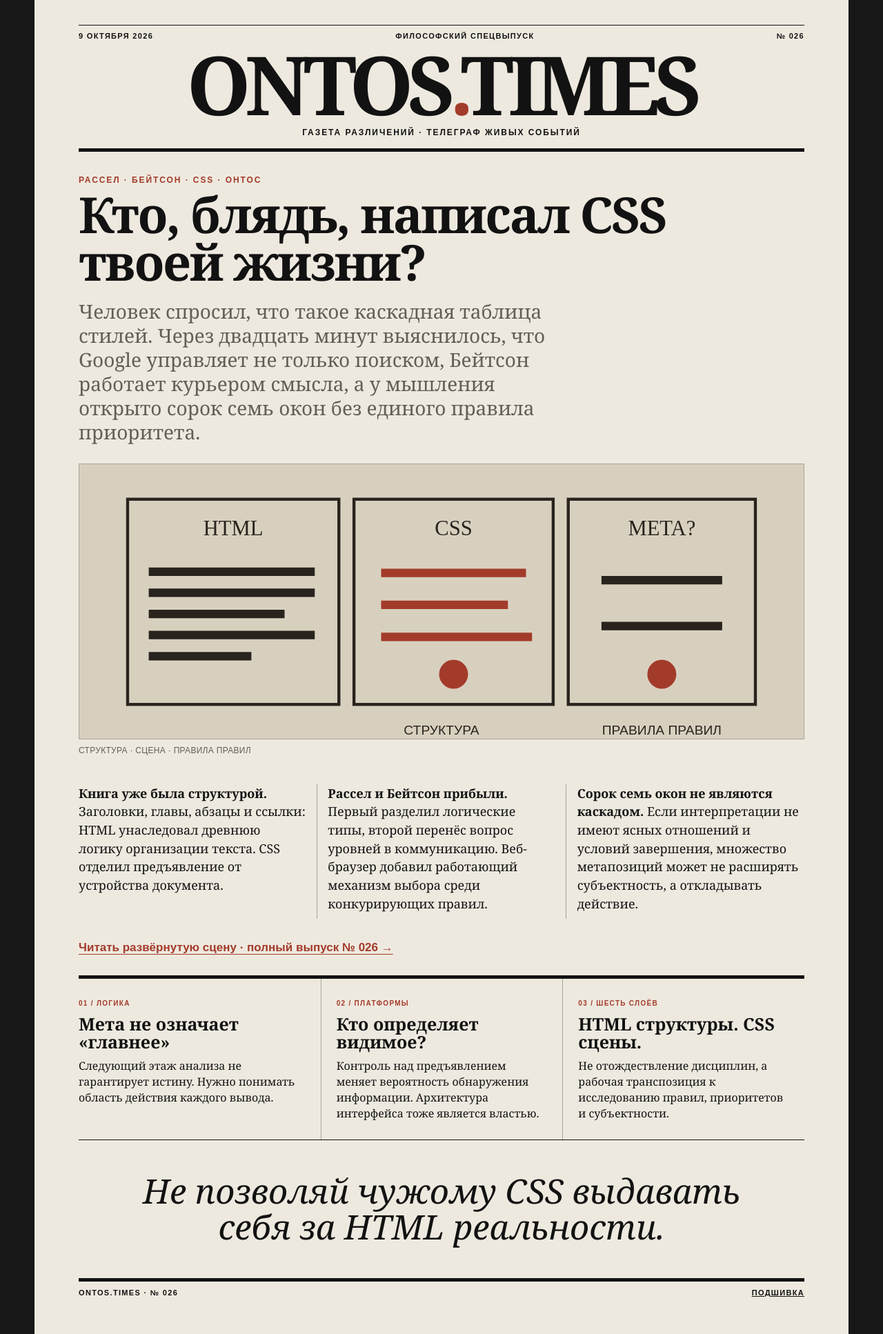
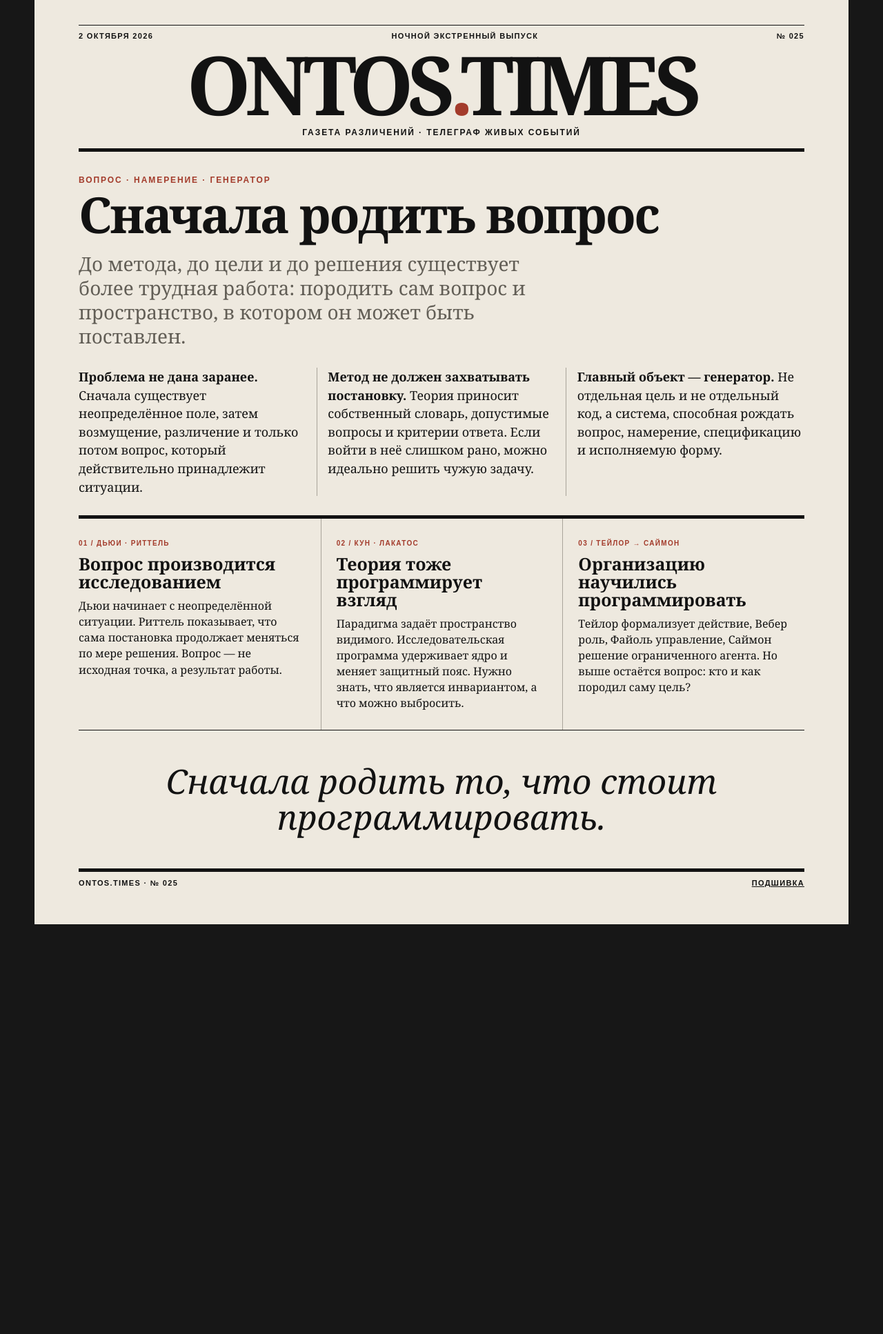
Before and after one commit to OntosLive/Ontos.Times, a Jekyll site: the page index.html, which Jekyll copies as it is, in a window 1280 px wide. Shown: the whole page at 69% size. Built offline with Jekyll 4.4.1, drawn with Linux system fonts in a browser that asks for light colours; after the commit the page ends 1340 px from its top, so only the background shows below that.

Commit message:
Restore original newspaper canon and presentation, retain article 026 in archive

```diff
--- a/index.html
+++ b/index.html
@@ -1,12 +1,66 @@
 <!doctype html>
-<html lang="ru"><head><meta charset="utf-8"><meta name="viewport" content="width=device-width,initial-scale=1">
-<meta name="description" content="ONTOS.TIMES №026. Кто, блядь, написал CSS твоей жизни? Рассел, Бейтсон, каскад и архитектура внимания.">
-<title>ONTOS.TIMES — Кто написал CSS твоей жизни?</title><link rel="stylesheet" href="styles.css"></head>
-<body><header class="masthead"><div class="rule"></div><div class="meta"><span>9 ОКТЯБРЯ 2026</span><span>ФИЛОСОФСКИЙ СПЕЦВЫПУСК</span><span>№ 026</span></div><h1>ONTOS<span>.</span>TIMES</h1><p class="tagline">Газета различений · Телеграф живых событий</p><div class="rule heavy"></div></header>
-<main><article class="lead"><p class="kicker">РАССЕЛ · БЕЙТСОН · CSS · ОНТОС</p><h2>Кто, блядь, написал CSS твоей жизни?</h2><p class="deck">Человек спросил, что такое каскадная таблица стилей. Через двадцать минут выяснилось, что Google управляет не только поиском, Бейтсон работает курьером смысла, а у мышления открыто сорок семь окон без единого правила приоритета.</p>
-<figure class="front-figure"><img src="assets/css-scene.svg" alt="Графическая иллюстрация HTML, CSS и метауровней" width="1200" height="520"><figcaption>СТРУКТУРА · СЦЕНА · ПРАВИЛА ПРАВИЛ</figcaption></figure>
-<div class="columns"><p><strong>Книга уже была структурой.</strong> Заголовки, главы, абзацы и ссылки: HTML унаследовал древнюю логику организации текста. CSS отделил предъявление от устройства документа.</p><p><strong>Рассел и Бейтсон прибыли.</strong> Первый разделил логические типы, второй перенёс вопрос уровней в коммуникацию. Веб-браузер добавил работающий механизм выбора среди конкурирующих правил.</p><p><strong>Сорок семь окон не являются каскадом.</strong> Если интерпретации не имеют ясных отношений и условий завершения, множество метапозиций может не расширять субъектность, а откладывать действие.</p></div>
-<p class="read-full"><a href="archive/026/">Читать развёрнутую сцену · полный выпуск № 026 →</a></p></article>
-<section class="dispatches"><article><span>01 / ЛОГИКА</span><h3>Мета не означает «главнее»</h3><p>Следующий этаж анализа не гарантирует истину. Нужно понимать область действия каждого вывода.</p></article><article><span>02 / ПЛАТФОРМЫ</span><h3>Кто определяет видимое?</h3><p>Контроль над предъявлением меняет вероятность обнаружения информации. Архитектура интерфейса тоже является властью.</p></article><article><span>03 / ШЕСТЬ СЛОЁВ</span><h3>HTML структуры. CSS сцены.</h3><p>Не отождествление дисциплин, а рабочая транспозиция к исследованию правил, приоритетов и субъектности.</p></article></section>
-<blockquote>Не позволяй чужому CSS выдавать себя за HTML реальности.</blockquote></main>
-<footer><span>ONTOS.TIMES · № 026</span><span><a href="archive/" style="color:inherit">Подшивка</a></span></footer></body></html>
+<html lang="ru">
+<head>
+  <meta charset="utf-8">
+  <meta name="viewport" content="width=device-width,initial-scale=1">
+  <meta name="description" content="ONTOS.TIMES — сначала родить вопрос. До метода, до цели, до решения.">
+  <title>ONTOS.TIMES — Сначала родить вопрос</title>
+  <link rel="stylesheet" href="styles.css">
+</head>
+<body>
+  <header class="masthead">
+    <div class="rule"></div>
+    <div class="meta">
+      <span>2 ОКТЯБРЯ 2026</span>
+      <span>НОЧНОЙ ЭКСТРЕННЫЙ ВЫПУСК</span>
+      <span>№ 025</span>
+    </div>
+    <h1>ONTOS<span>.</span>TIMES</h1>
+    <p class="tagline">Газета различений · Телеграф живых событий</p>
+    <div class="rule heavy"></div>
+  </header>
+
+  <main>
+    <article class="lead">
+      <p class="kicker">ВОПРОС · НАМЕРЕНИЕ · ГЕНЕРАТОР</p>
+      <h2>Сначала родить вопрос</h2>
+      <p class="deck">До метода, до цели и до решения существует более трудная работа: породить сам вопрос и пространство, в котором он может быть поставлен.</p>
+
+      <div class="columns">
+        <p><strong>Проблема не дана заранее.</strong> Сначала существует неопределённое поле, затем возмущение, различение и только потом вопрос, который действительно принадлежит ситуации.</p>
+
+        <p><strong>Метод не должен захватывать постановку.</strong> Теория приносит собственный словарь, допустимые вопросы и критерии ответа. Если войти в неё слишком рано, можно идеально решить чужую задачу.</p>
+
+        <p><strong>Главный объект — генератор.</strong> Не отдельная цель и не отдельный код, а система, способная рождать вопрос, намерение, спецификацию и исполняемую форму.</p>
+      </div>
+    </article>
+
+    <section class="dispatches">
+      <article>
+        <span>01 / ДЬЮИ · РИТТЕЛЬ</span>
+        <h3>Вопрос производится исследованием</h3>
+        <p>Дьюи начинает с неопределённой ситуации. Риттель показывает, что сама постановка продолжает меняться по мере решения. Вопрос — не исходная точка, а результат работы.</p>
+      </article>
+
+      <article>
+        <span>02 / КУН · ЛАКАТОС</span>
+        <h3>Теория тоже программирует взгляд</h3>
+        <p>Парадигма задаёт пространство видимого. Исследовательская программа удерживает ядро и меняет защитный пояс. Нужно знать, что является инвариантом, а что можно выбросить.</p>
+      </article>
+
+      <article>
+        <span>03 / ТЕЙЛОР → САЙМОН</span>
+        <h3>Организацию научились программировать</h3>
+        <p>Тейлор формализует действие, Вебер роль, Файоль управление, Саймон решение ограниченного агента. Но выше остаётся вопрос: кто и как породил саму цель?</p>
+      </article>
+    </section>
+
+    <blockquote>Сначала родить то, что стоит программировать.</blockquote>
+  </main>
+
+  <footer>
+    <span>ONTOS.TIMES · № 025</span>
+    <span><a href="archive/" style="color:inherit">Подшивка</a></span>
+  </footer>
+</body>
+</html>
--- a/styles.css
+++ b/styles.css
@@ -16,25 +16,3 @@ h3{margin:9px 0 10px;font-size:25px;line-height:1.03}.dispatches p{margin:0;font
 blockquote{margin:48px auto;max-width:900px;text-align:center;font-size:clamp(27px,4vw,49px);line-height:1.06;font-style:italic}
 footer{display:flex;justify-content:space-between;border-top:5px solid var(--ink);padding-top:10px;font:700 11px Arial,sans-serif;letter-spacing:.12em;text-transform:uppercase}
 @media(max-width:700px){body{padding:22px 18px 34px}.meta{font-size:9px}.meta span:nth-child(2){display:none}.columns{columns:1}.dispatches{grid-template-columns:1fr}.dispatches article{padding:20px 0}.dispatches article+article{padding-left:0;border-left:0;border-top:1px solid #aaa49a}}
-
-
-/* ONTOS.TIMES №026: полноценная газетная статья, картинки и ясный шлюз с первой полосы */
-.issue-body{max-width:900px;margin:auto}
-.issue-body h1{font-size:clamp(42px,7vw,78px);letter-spacing:-.04em;text-align:left;line-height:1.02;margin:12px 0 20px}
-.issue-body h2{font-size:clamp(25px,3.4vw,40px);line-height:1.12;margin:54px 0 20px;max-width:none}
-.issue-body p,.issue-body li{font-size:clamp(18px,2.2vw,22px);line-height:1.6}
-.issue-body blockquote{border-block:1px solid #aaa49a;padding:24px 10px}
-.issue-body pre{overflow-x:auto;background:#24211e;color:#f2eadd;padding:22px;border-radius:2px;font-size:17px;line-height:1.5}
-.issue-body table{border-collapse:collapse;width:100%;margin:28px 0;font:16px/1.5 Arial,sans-serif}
-.issue-body th,.issue-body td{padding:12px;border-bottom:1px solid #aaa49a;text-align:left;vertical-align:top}
-.issue-body a{color:var(--signal)}
-.editorial-figure,.front-figure{margin:28px 0 32px}
-.editorial-figure img,.front-figure img{display:block;width:100%;height:auto;max-height:560px;object-fit:contain;background:#ddd5c7;border:1px solid #aaa49a}
-.editorial-figure figcaption,.front-figure figcaption{padding:8px 0;color:var(--muted);font:12px/1.4 Arial,sans-serif;letter-spacing:.025em}
-.portrait-strip img{max-height:360px;object-fit:contain}
-.manifesto{border-block:5px solid var(--ink);padding:24px 8px;margin:52px 0;text-align:center}
-.manifesto p{font-size:clamp(20px,2.5vw,28px);line-height:1.3}
-.read-full{margin:30px 0 0;font:800 17px/1.4 Arial,sans-serif}
-.read-full a{color:var(--signal);text-underline-offset:4px}
-.front-figure img{max-height:400px;object-fit:cover}
-@media(max-width:700px){.issue-body table{font-size:13px}.issue-body th,.issue-body td{padding:8px}.issue-body blockquote{margin:28px auto}}
```
Also changed, not shown: docs/canon.md (+38 -33 lines), README.md.
